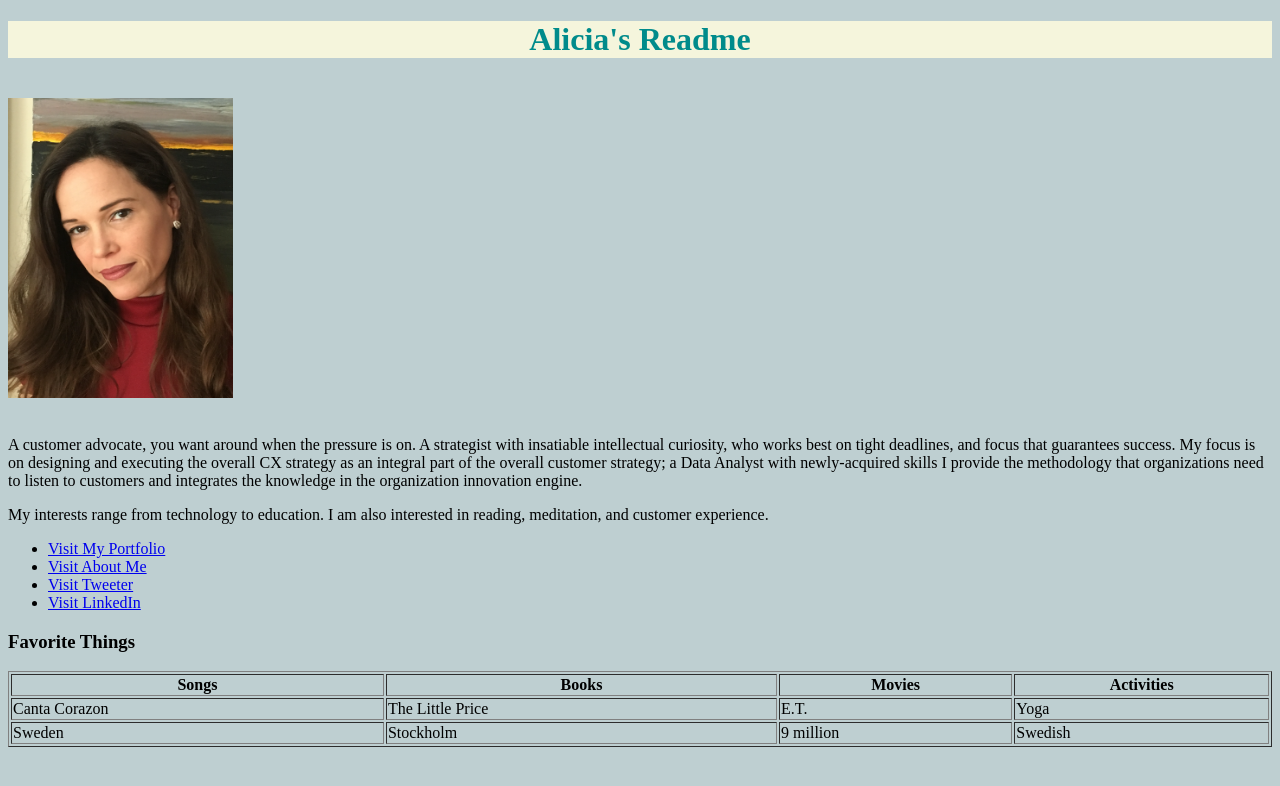
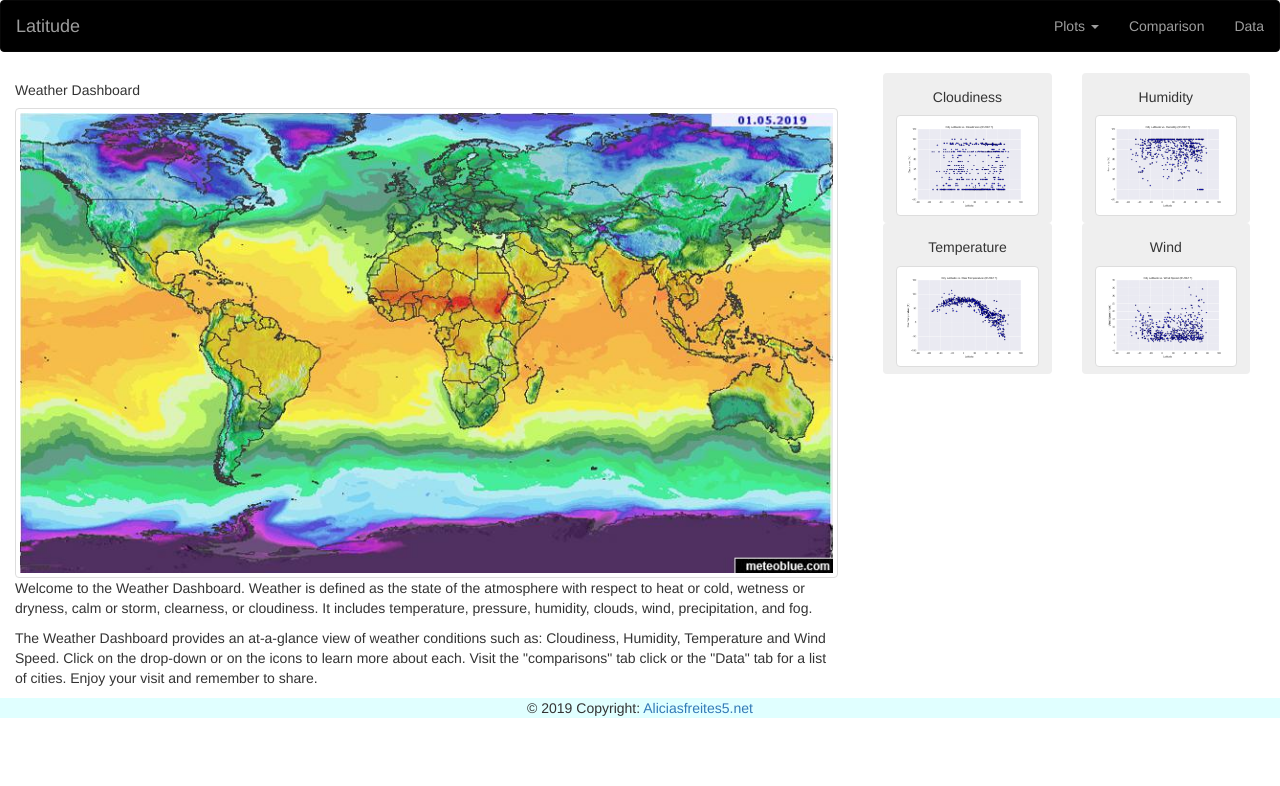
Before and after one commit to afreites/afreites.github.io, a plain HTML site: page index.html in a window 1280 px wide. Drawn offline with nearby package versions, Linux system fonts and the light colour scheme.

Commit message:
Updating Index page

```diff
--- a/index.html
+++ b/index.html
@@ -1,65 +1,147 @@
 <!DOCTYPE html>
-<html>
-    <head>
-        <title>First Website</title>
-        <meta charset="UTF-8" name="viewport" content="width=device-width, initial-scale=1.0">
-        <style>
-            body {background-color: rgb(190, 207, 209);}
-            h1 {color: darkcyan;
-                text-align: center;
-                background-color: beige;
-                }
-            p {color: black;}
-        </style>
-    </head>
-    <body>
-        <h1>Alicia's Readme</h1>
+<html lang="en">
+<head>
+  <title>Climate Dashboard</title>
+  <meta charset="utf-8">
+  <meta name="viewport" content="width=device-width, initial-scale=1">
+  <link rel="stylesheet" href="https://maxcdn.bootstrapcdn.com/bootstrap/3.4.0/css/bootstrap.min.css">
+  <script src="https://ajax.googleapis.com/ajax/libs/jquery/3.3.1/jquery.min.js"></script>
+  <script src="https://maxcdn.bootstrapcdn.com/bootstrap/3.4.0/js/bootstrap.min.js"></script>
+</head>
+<body>
+<div class="container-fluid">
+     <div class="row">
+         <nav class="navbar navbar-inverse" style="background-color:black;">
+            <div class="navbar-header">
+                <button type="button" class="navbar-toggle" data-toggle="collapse" data-target="#myNavbar">
+                      <span class="icon-bar"></span>
+                      <span class="icon-bar"></span>
+                      <span class="icon-bar"></span>
+                </button>
+                <span class="navbar-brand">Latitude</span>
+            </div>
+            <div class="collapse navbar-collapse" id="myNavbar">
+                <ul class="nav navbar-nav navbar-right">
+                    <li class="dropdown"><a class="dropdown-toggle" data-toggle="dropdown" href="#">Plots <span class="caret"></span></a>
+                        <ul class="dropdown-menu">
+                          <li><a href="cloud.html">Cloudiness</a></li>
+                          <li><a href="humidity.html">Humidity</a></li>
+                          <li><a href="temperature.html">Temperature</a></li>
+                          <li><a href="wind.html">Wind</a></li>
+                        </ul>
+                    </li>
+                    <li><a href="comparison.html">Comparison</a></li>
+                    <li><a href="datasets.html">Data </a></li>
+                </ul>
+            </div>
+        </nav>
+    </div>
+    <div class="row">
+        <div class="col-sm-12">
 
-        <br>
-        <lu>
-        <img src="ProfilePic.png"
-        alt="Profile Pic" style="width:225px;height:300px;">
+        </div>
+    </div>
+    <div class="row">
+        <div class="col-sm-8" style="background-color:white;">
+            <box>
+                <article style="background-color:white;">
+                    <h5 class="card-header">Weather Dashboard</h5>
+                        <div>
+                            <img class="img-thumbnail img-responsive" src="img/weather.png" alt="Card image cap" style="width:100%">
+                            <p> Welcome to the Weather Dashboard.
+                                Weather is defined as the state of the atmosphere
+                                with respect to heat or cold, wetness or dryness, calm or storm, clearness, or
+                                cloudiness. It includes temperature, pressure, humidity, clouds, wind, precipitation,
+                                and fog.
+                            </p>
+                            <p> The Weather Dashboard provides an at-a-glance view of
+                                weather conditions such as: Cloudiness, Humidity, Temperature and Wind Speed. Click on the drop-down
+                                or on the icons to learn more about each.
+                                Visit the "comparisons" tab click  or the "Data" tab for a list of cities.
+                                Enjoy your visit and remember to share.
+                            </p>
+                        </div>
+                </article>
+            </box>
+        </div>
+        <div class="col-sm-4" style="background-color:white;">
+            <div class="col-6">
+                <div class="col-sm-6 card">
+                    <box>
+                        <button class="btn">
+                        <h5 class="card-header">Cloudiness</h5>
+                        <a href="cloud.html"><img class="img-thumbnail" src="img/cloudiness.png" alt="Card image cap"> </a>
+                        </button>
+                    </box>
+                </div>
+            </div>
+            <div class="col-6">
+                <div class="col-sm-6 card">
+                    <box>
+                        <button class="btn">
+                        <h5 class="card-header">Humidity</h5>
+                        <a href="humidity.html"><img class="img-thumbnail" src="img/humidity.png" alt="Card image cap"> </a>
+                        </button>
+                    </box>
+                </div>
+            </div>
+            <div class="col-6">
+                    <div class="col-sm-6 card">
+                        <box>
+                            <button class="btn">
+                            <h5 class="card-header">Temperature</h5>
+                            <a href="temperature.html"><img class="img-thumbnail" src="img/temperature.png" alt="Card image cap"> </a>
+                            </button>
+                        </box>
+                    </div>
+            </div>
+            <div class="col-6">
+                <div class="col-sm-6 card">
+                    <box>
+                        <button class="btn">
+                        <h5 class="card-header">Wind</h5>
+                        <a href="wind.html"><img class="img-thumbnail" src="img/wind.png" alt="Card image cap"> </a>
+                        </button>
+                    </box>
+                </div>
+            </div>
+        </div>
+    </div>
+    <div class="row">
+        <!-- Footer -->
+        <footer class="page-footer font-small blue" style="background-color:lightcyan;">
 
-        <br>
-        <br>
-        <p>A customer advocate, you want around when the pressure is on. A strategist with
-            insatiable intellectual curiosity, who works best on tight deadlines, and focus that
-            guarantees success. My focus is on designing and executing the overall CX strategy as
-            an integral part of the overall customer strategy; a Data Analyst with newly-acquired
-            skills I provide the methodology that organizations need to listen to customers and
-            integrates the knowledge in the organization innovation engine. </p>
-        <p>My interests range from technology to education. I am also interested in reading,
-            meditation, and customer experience.</p>
-        <ul>
-        <li><a href="https://aliciafreites5.net/portfolio/data-analytics/" target="_blank">Visit My Portfolio</a></li>
-        <li><a href="https://about.me/alicia_freites/getstarted" target="_blank">Visit About Me</a></li>
-        <li><a href="https://twitter.com/Aliciafreites2" target="_blank">Visit Tweeter</a></li>
-        <li><a href="https://www.linkedin.com/in/afreites/" target="_blank">Visit LinkedIn</a></li>
-        </ul>
-        <h3>Favorite Things</h3>
-        <table border-collapse: collapse border= 1px solid black style="width:100%">
-            <colgroup span="4"></colgroup>
-            <tr>
-                <th>Songs</th>
-                <th>Books</th>
-                <th>Movies</th>
-                <th>Activities</th>
-            </tr>
-            <tr>
-                <td>Canta Corazon</td>
-                <td>The Little Price</td>
-                <td>E.T.</td>
-                <td>Yoga</td>
-            </tr>
-            <tr>
-                <td>Sweden</td>
-                <td>Stockholm</td>
-                <td>9 million</td>
-                <td>Swedish</td>
-            </tr>
-        </table>
-        <br>
-        <br>
-        <br>
-    </body>
+        <!-- Copyright -->
+             <div class="footer-copyright text-center py-3">© 2019 Copyright:
+                <a href="https://aliciafreites5.net/"> Aliciasfreites5.net</a>
+            </div>
+        <!-- Copyright -->
+        </footer>
+
+    </div>
+</div>
+<!-- <script>
+// Get the container element
+var btnContainer = document.getElementsByClassName("col-sm-4");
+
+// Get all buttons with class="btn" inside the container
+var btns = btnContainer.getElementsByClassName("col-sm-6 card");
+
+// Loop through the buttons and add the active class to the current/clicked button
+for (var i = 0; i < btns.length; i++) {
+     btns[i].addEventListener("click", function() {
+    var current = document.getElementsByClassName("active");
+
+    // If there's no active class
+    if (current.length > 0) {
+      current[0].className = current[0].className.replace(" active", "");
+    }
+
+    // Add the active class to the current/clicked button
+    this.className += " active"
+
+    })}
+</script> -->
+
+</body>
 </html>
```
